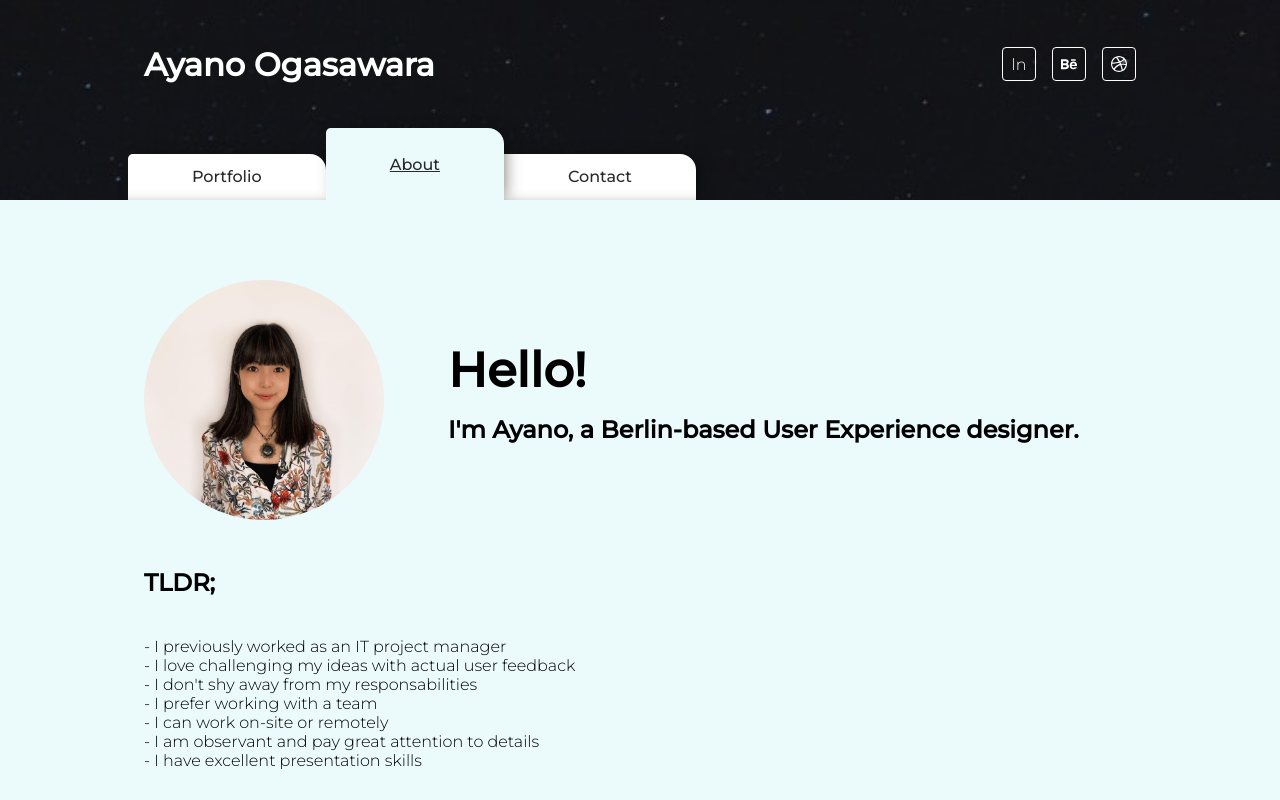
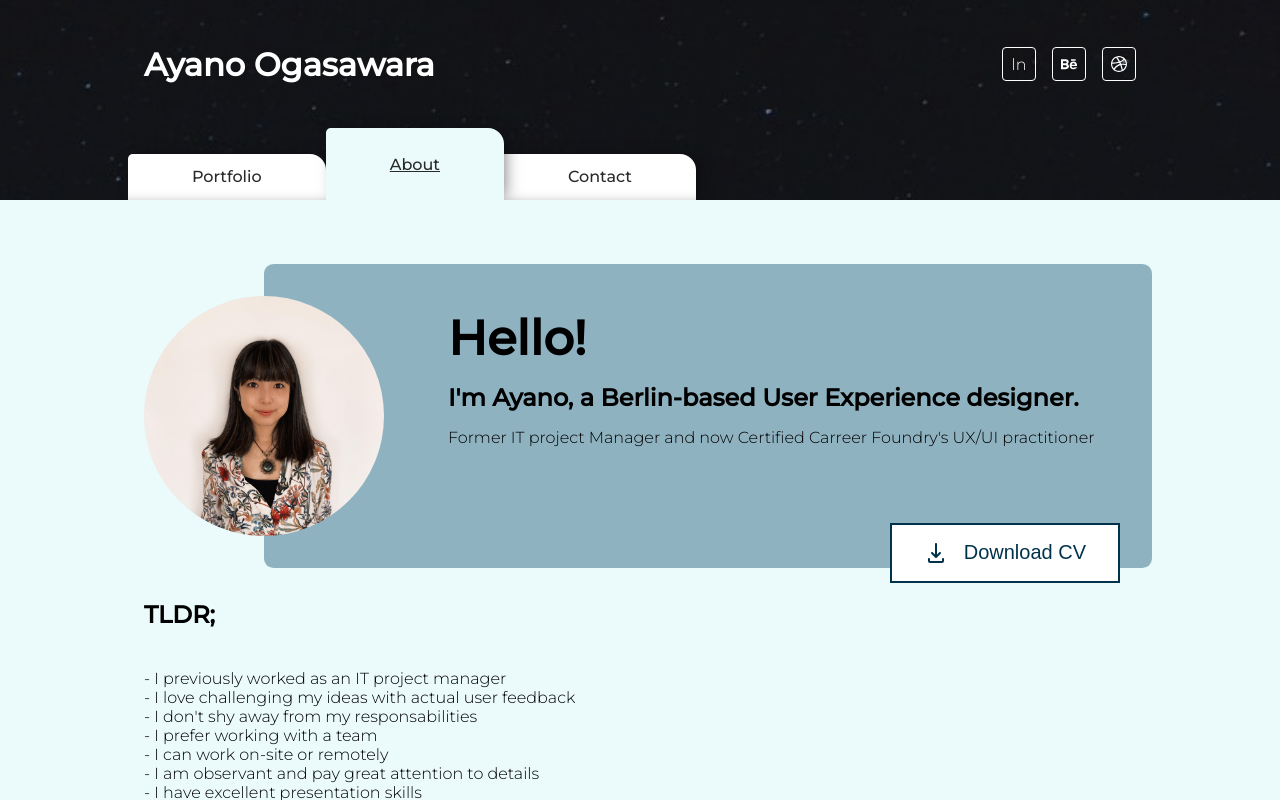
Before and after one commit to ayano-ogasawara/ayano-ogasawara.github.io, a plain HTML site: page about.html in a window 1280 px wide. Drawn offline with Linux system fonts and the light colour scheme.

Commit message:
add download button

```diff
--- a/about.html
+++ b/about.html
@@ -45,9 +45,9 @@
             </a>
         </div>
         <nav>
-            <a href="http://localhost:3000/contact.html" class="custom tab">Contact</a>
-            <a href="http://localhost:3000/about.html" class="tab active content-underline">About</a>
-            <a href="http://localhost:3000/index.html" class="custom tab">Portfolio</a>
+            <a href="http://ayan0823.github.io/ux/contact.html" class="custom tab">Contact</a>
+            <a href="http://ayan0823.github.io/ux/about.html" class="tab active content-underline">About</a>
+            <a href="http://ayan0823.github.io/ux/index.html" class="custom tab">Portfolio</a>
         </nav>
     </header>
     <main class="grid-responsive-width content-paper">
@@ -58,7 +58,15 @@
                 <div class="intro-summary">
                     <h1>Hello!</h1>
                     <h2>I'm Ayano, a Berlin-based User Experience designer.</h2>
-                    <p></p>
+                    <p>Former IT project Manager and now Certified Carreer Foundry's UX/UI practitioner</p>
+                    <a href="./assets/imgs/background.jpeg" download="CV-Ayano-Ogasawara">
+                        <button>
+                            <svg fill="none" viewBox="0 0 24 24" height="24" width="24" xmlns="http://www.w3.org/2000/svg">
+                                <path xmlns="http://www.w3.org/2000/svg" d="M12 2C12.5523 2 13 2.44772 13 3V13.5858L15.2929 11.2929C15.6834 10.9024 16.3166 10.9024 16.7071 11.2929C17.0976 11.6834 17.0976 12.3166 16.7071 12.7071L12.7071 16.7071C12.3166 17.0976 11.6834 17.0976 11.2929 16.7071L7.29289 12.7071C6.90237 12.3166 6.90237 11.6834 7.29289 11.2929C7.68342 10.9024 8.31658 10.9024 8.70711 11.2929L11 13.5858V3C11 2.44772 11.4477 2 12 2ZM5 17C5.55228 17 6 17.4477 6 18V20H18V18C18 17.4477 18.4477 17 19 17C19.5523 17 20 17.4477 20 18V20C20 21.1046 19.1046 22 18 22H6C4.89543 22 4 21.1046 4 20V18C4 17.4477 4.44772 17 5 17Z" fill="#0D0D0D"></path>
+                            </svg>
+                            Download CV
+                        </button>
+                    </a>
                 </div>
             </section>
             <section class="chapter">
@@ -85,12 +93,12 @@
                     During my tenure the hostel business enjoyed an excellent rating across the multiple branches I helped manage / open (9 our of 10).
                     And I was lucky enough to be able to DJ in small, medium and bigger parties in Japan and overseas.
                 </p>
-                <p style="margin-bottom: 4rem;">
+                <p>
                     Then in 2016 I decided I would have a carreer in IT. Being familiar with management thanks to my hostel experience, I became a project manager officer.
                     There I could use my communication and presentation skills to the fullest until I moved to Berlin in 2017 and joined a startup (as a PM/PO) where I would eventually work with a UX designer that made a strong impression on me!
                     The discipline seemed to encapsulate A LOT of what I wanted to do: create, learn, challenge expectations, seek truth rather than opinions and most of all really care about the customer.
                 </p>
-                <p>
+                <p style="margin-bottom: 4rem;">
                     So today, having some development and project management experience on top of having graduated Carreer Foundry's UX/UI Certification gives me a very strong basis on which to build upon.
                 </p>
             </section>
--- a/main.js
+++ b/main.js
@@ -1,7 +1,7 @@
 const x = 'NEVER say "console" 3 times in front of a mirror'
 console.log(x)
 window.tocontact = function(){
-    window.location.assign('http://localhost:3000/contact.html')
+    window.location.assign('http://ayan0823.github.io/ux/contact.html')
 }
 window.sendemail = function(e){
     e.preventDefault()
--- a/styles/about.css
+++ b/styles/about.css
@@ -19,24 +19,27 @@ section.intro .intro-summary {
     grid-gap: 1rem;
 }
 section.intro {
+    overflow: visible;
+    /* overflow: hidden; */
     margin-right: 0;
-    overflow: hidden;
     position: relative;
     display: grid;
     grid-template-columns: 15rem 1fr;
     grid-auto-rows: min-content;
     grid-gap: 4rem;
     align-items: center;
-    padding: 1rem 0;
+    padding: 2rem 0;
 }
 section.intro::before {
     content: " ";
     position: absolute;
-    top: 0; left: 7.5rem;
+    top: 0;
+    left: 0;
+    margin-left: 7.5rem;
     border-radius: .6rem;
-    background-color: var(--light-blue);
+    background-color: var(--blue);
     height: 100%;
-    width: 100%;
+    width: calc(100% - 7.5rem);
     z-index: -1;
 }
 
@@ -52,10 +55,34 @@ section.intro .intro-thumbnail {
 
 section.intro .intro-summary {
     padding-right: 1rem;
+    overflow: visible;
 }
 
 section.intro .intro-summary h1 {
     font-size: 3em;
+}
+section.intro .intro-summary a {
+    text-decoration: none;
+    margin-right: 1rem;
+    justify-self: end;
+}
+section.intro .intro-summary button {
+    width: fit-content;
+    padding: 1rem 2rem;
+    display: flex;
+    justify-content: center;
+    border: 2px solid var(--cta);
+    color: var(--cta);
+    background-color: white;
+    border-radius: 0;
+    position: relative;
+    top: 100%;
+}
+section.intro .intro-summary button svg {
+    margin-right: 1rem;
+}
+section.intro .intro-summary button svg path {
+    fill: var(--cta);
 }
 section.chapter h2 {
     margin-bottom: 1.5rem;
--- a/styles/variables.css
+++ b/styles/variables.css
@@ -4,7 +4,8 @@ html {
     --box-shadow-inset: inset 1px -13px 13px -18px rgba(0,0, 0, 0.5);
     --black: #292929;
     --grey: #595959;
-    --dark-blue: #9CBAC9;
+    /* --dark-blue: #9CBAC9; */
+    --dark-blue: #00334b;
     --blue: #8fb2c1;
     --light-blue: #ebfbfb;
 
```
Also changed, not shown: case-studies/danapay.html (+3 -3 lines), case-studies/langarden.html (+3 -3 lines), contact.html (+4 -4 lines), index.html (+3 -3 lines).
